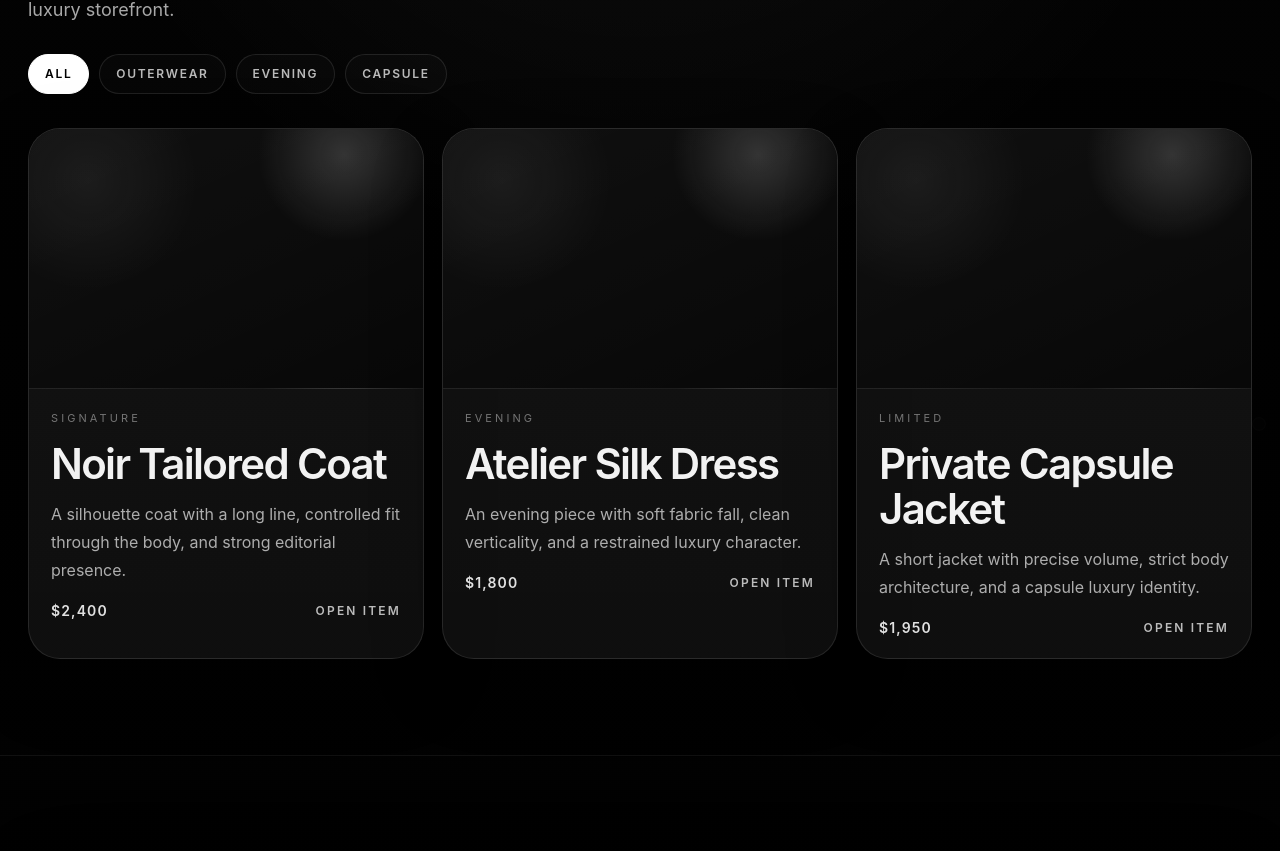
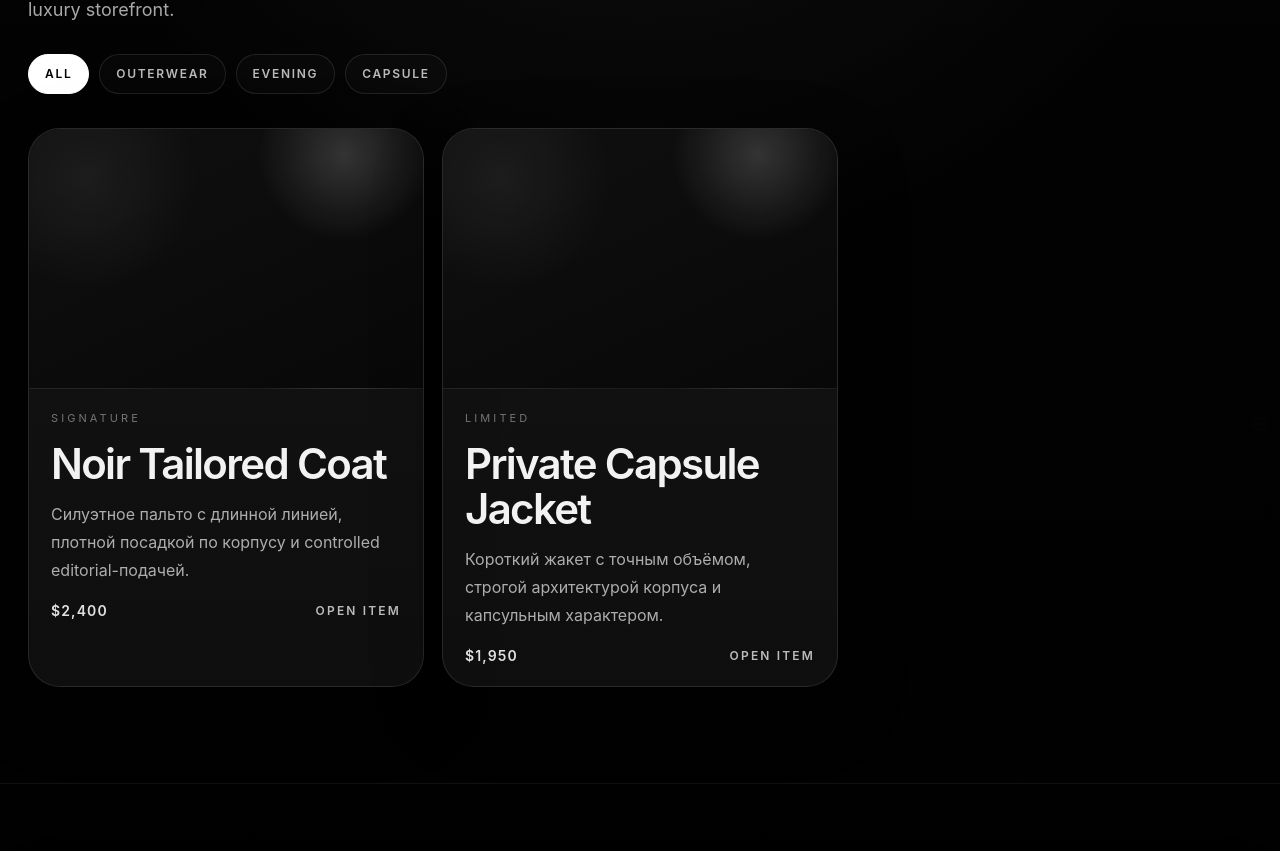
Before and after one commit to mtronda21vekby-stack/rozelshop.com, a Next.js app in the folder apps/web/: page /en/collections in a window 1280 px wide. Shown: the part 355-1206 px from the top of the page. Built offline with nearby package versions, Linux system fonts and the light colour scheme.

Commit message:
Update page.tsx

```diff
--- a/apps/web/src/app/en/collections/page.tsx
+++ b/apps/web/src/app/en/collections/page.tsx
@@ -1,9 +1,41 @@
+'use client'
+
 import Link from 'next/link'
+import { useEffect, useMemo, useState } from 'react'
+import { defaultCmsProducts, readCmsProducts, type CmsProduct } from '../../../lib/cms-store'
 import { getSiteContent } from '../../../lib/site-data'
 
 export default function EnglishCollectionsPage() {
   const siteData = getSiteContent('en')
-  const featured = siteData.products[0]
+  const [products, setProducts] = useState<CmsProduct[]>(defaultCmsProducts)
+  const [activeTab, setActiveTab] = useState<'all' | 'outerwear' | 'evening' | 'capsule'>('all')
+
+  useEffect(() => {
+    setProducts(readCmsProducts())
+  }, [])
+
+  const publishedProducts = useMemo(
+    () => products.filter((item) => item.status === 'Опубликовано'),
+    [products]
+  )
+
+  const filteredProducts = useMemo(() => {
+    if (activeTab === 'all') {
+      return publishedProducts
+    }
+
+    if (activeTab === 'outerwear') {
+      return publishedProducts.filter((item) => item.collection.toLowerCase().includes('noir'))
+    }
+
+    if (activeTab === 'evening') {
+      return publishedProducts.filter((item) => item.collection.toLowerCase().includes('evening'))
+    }
+
+    return publishedProducts.filter((item) => item.collection.toLowerCase().includes('private'))
+  }, [activeTab, publishedProducts])
+
+  const featured = publishedProducts[0]
 
   return (
     <>
@@ -14,14 +46,38 @@ export default function EnglishCollectionsPage() {
           <p className="page-text">{siteData.productsPage.description}</p>
 
           <div className="catalog-tabs">
-            <div className="catalog-tab is-active">{siteData.productsPage.tabs.all}</div>
-            <div className="catalog-tab">{siteData.productsPage.tabs.outerwear}</div>
-            <div className="catalog-tab">{siteData.productsPage.tabs.evening}</div>
-            <div className="catalog-tab">{siteData.productsPage.tabs.capsule}</div>
+            <button
+              type="button"
+              className={`catalog-tab ${activeTab === 'all' ? 'is-active' : ''}`}
+              onClick={() => setActiveTab('all')}
+            >
+              {siteData.productsPage.tabs.all}
+            </button>
+            <button
+              type="button"
+              className={`catalog-tab ${activeTab === 'outerwear' ? 'is-active' : ''}`}
+              onClick={() => setActiveTab('outerwear')}
+            >
+              {siteData.productsPage.tabs.outerwear}
+            </button>
+            <button
+              type="button"
+              className={`catalog-tab ${activeTab === 'evening' ? 'is-active' : ''}`}
+              onClick={() => setActiveTab('evening')}
+            >
+              {siteData.productsPage.tabs.evening}
+            </button>
+            <button
+              type="button"
+              className={`catalog-tab ${activeTab === 'capsule' ? 'is-active' : ''}`}
+              onClick={() => setActiveTab('capsule')}
+            >
+              {siteData.productsPage.tabs.capsule}
+            </button>
           </div>
 
           <div className="grid grid--3" style={{ marginTop: 34 }}>
-            {siteData.products.map((item) => (
+            {filteredProducts.map((item) => (
               <article key={item.slug} className="card">
                 <div className="card__media card__media--soft" />
 
@@ -44,6 +100,7 @@ export default function EnglishCollectionsPage() {
         </div>
       </section>
 
+      {featured && (
         <section className="page-section page-divider">
           <div className="container">
             <div className="featured-product">
@@ -64,6 +121,7 @@ export default function EnglishCollectionsPage() {
             </div>
           </div>
         </section>
+      )}
     </>
   )
 }
```
Lines whose indentation alone changed are shown as unchanged.
